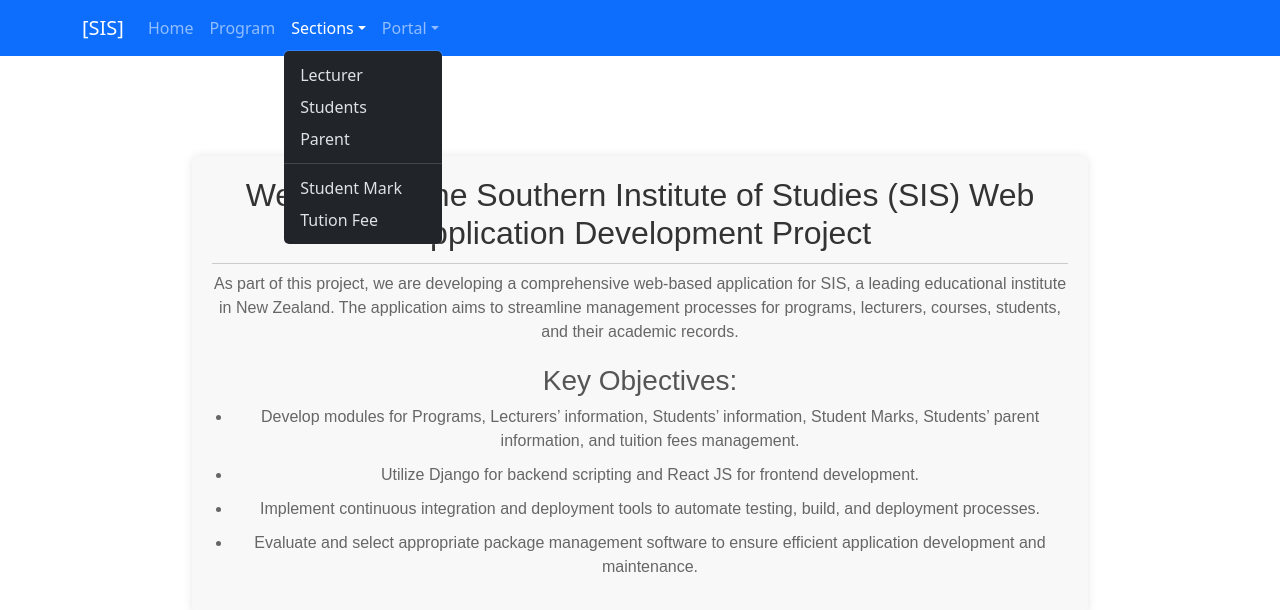
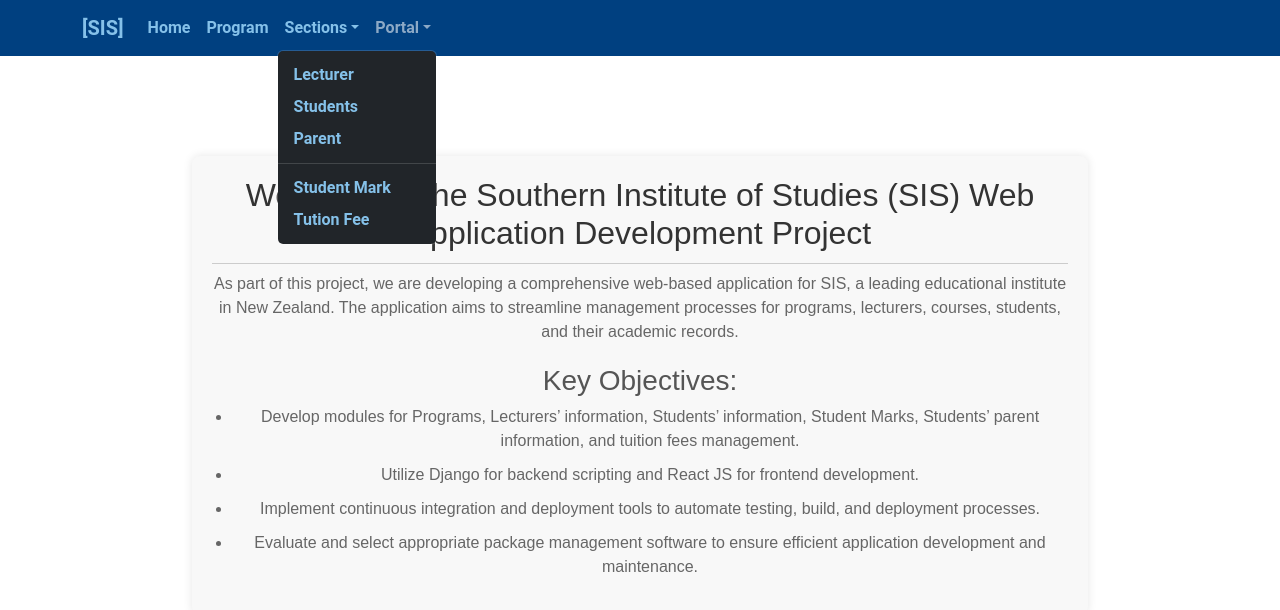
Before and after one commit to marktmng/sis_frontend, a React (Create React App) app: page / in a window 1280 px wide. Both pictures are taken after a click on the button "Sections". Shown: the top 610 px of the page. Built offline with nearby package versions, Linux system fonts and the light colour scheme.

Commit message:
Enhancing the topbar font done

```diff
--- a/src/Style.css
+++ b/src/Style.css
@@ -42,3 +42,17 @@
     margin-top: 10px;
     color: rgb(27, 209, 6);
   }
+
+.navbar-brand, .nav-link, .nav-dropdown-item {
+  font-family: 'Roboto', sans-serif; /* You can change the font family as needed */
+  font-weight: bold;
+  color: #ffffff; /* White color for text */
+}
+
+.navbar-brand:hover, .nav-link:hover, .nav-dropdown-item:hover {
+  color: #ffcc00; /* Highlight color for hover effect */
+}
+
+.navbar {
+  background-color: #004080 !important; /* Dark blue background */
+}
--- a/src/components/Home.jsx
+++ b/src/components/Home.jsx
@@ -1,7 +1,4 @@
 import React from "react";
-import Container from 'react-bootstrap/Container';
-import Nav from 'react-bootstrap/Nav';
-import Navbar from 'react-bootstrap/Navbar';
 
 function Home(props) {
   // Define styles
--- a/src/components/Topbar.jsx
+++ b/src/components/Topbar.jsx
@@ -4,30 +4,60 @@ import Nav from 'react-bootstrap/Nav';
 import Navbar from 'react-bootstrap/Navbar';
 import NavDropdown from 'react-bootstrap/NavDropdown';
 
+const styles = {
+  navbar: {
+    backgroundColor: '#85C1E9',
+  },
+  navBrand: {
+    fontFamily: 'Roboto, sans-serif',
+    fontWeight: 'bold',
+    color: '#85C1E9 ',
+  },
+  navBrandHover: {
+    color: '#ffcc00',
+  },
+  navLink: {
+    fontFamily: 'Roboto, sans-serif',
+    fontWeight: 'bold',
+    color: '#85C1E9 ',
+  },
+  navLinkHover: {
+    color: '#ffcc00',
+  },
+  navDropdownItem: {
+    fontFamily: 'Roboto, sans-serif',
+    fontWeight: 'bold',
+    color: '#85C1E9 ',
+  },
+  navDropdownItemHover: {
+    color: '#ffcc00',
+  }
+};
+
 function Topbar(props) {
   return (
     <>
-      <Navbar bg="primary" data-bs-theme="dark">
+      <Navbar style={styles.navbar} data-bs-theme="dark">
         <Container>
-          <Navbar.Brand href="/">[SIS]</Navbar.Brand>
+          <Navbar.Brand href="/" style={styles.navBrand} onMouseEnter={e => e.target.style.color = styles.navBrandHover.color} onMouseLeave={e => e.target.style.color = styles.navBrand.color}>[SIS]</Navbar.Brand>
           <Nav className="me-auto">
-            <Nav.Link href="/">Home</Nav.Link>
-            <Nav.Link href="/program">Program</Nav.Link>
+            <Nav.Link href="/" style={styles.navLink} onMouseEnter={e => e.target.style.color = styles.navLinkHover.color} onMouseLeave={e => e.target.style.color = styles.navLink.color}>Home</Nav.Link>
+            <Nav.Link href="/program" style={styles.navLink} onMouseEnter={e => e.target.style.color = styles.navLinkHover.color} onMouseLeave={e => e.target.style.color = styles.navLink.color}>Program</Nav.Link>
             {/* Dropdown */}
-            <NavDropdown title="Sections" id="basic-nav-dropdown">
-              <NavDropdown.Item href="/lecturer">Lecturer</NavDropdown.Item>
-              <NavDropdown.Item href="/students">Students</NavDropdown.Item>
-              <NavDropdown.Item href="/parents">Parent</NavDropdown.Item>
+            <NavDropdown title="Sections" id="basic-nav-dropdown" style={styles.navBrand} onMouseEnter={e => e.target.style.color = styles.navBrandHover.color} onMouseLeave={e => e.target.style.color = styles.navBrand.color}>
+              <NavDropdown.Item href="/lecturer" style={styles.navDropdownItem} onMouseEnter={e => e.target.style.color = styles.navDropdownItemHover.color} onMouseLeave={e => e.target.style.color = styles.navDropdownItem.color}>Lecturer</NavDropdown.Item>
+              <NavDropdown.Item href="/students" style={styles.navDropdownItem} onMouseEnter={e => e.target.style.color = styles.navDropdownItemHover.color} onMouseLeave={e => e.target.style.color = styles.navDropdownItem.color}>Students</NavDropdown.Item>
+              <NavDropdown.Item href="/parents" style={styles.navDropdownItem} onMouseEnter={e => e.target.style.color = styles.navDropdownItemHover.color} onMouseLeave={e => e.target.style.color = styles.navDropdownItem.color}>Parent</NavDropdown.Item>
               <NavDropdown.Divider /> {/* Divider */}
-              <NavDropdown.Item href="/studentmark">
+              <NavDropdown.Item href="/studentmark" style={styles.navDropdownItem} onMouseEnter={e => e.target.style.color = styles.navDropdownItemHover.color} onMouseLeave={e => e.target.style.color = styles.navDropdownItem.color}>
                 Student Mark
               </NavDropdown.Item>
-              <NavDropdown.Item href="/tutionfee">Tution Fee</NavDropdown.Item>
+              <NavDropdown.Item href="/tutionfee" style={styles.navDropdownItem} onMouseEnter={e => e.target.style.color = styles.navDropdownItemHover.color} onMouseLeave={e => e.target.style.color = styles.navDropdownItem.color}>Tution Fee</NavDropdown.Item>
             </NavDropdown>
             {/* Dropdown */}
-            <NavDropdown title="Portal" id="basic-nav-dropdown">
-              <NavDropdown.Item href="/login">Login</NavDropdown.Item>
-              <NavDropdown.Item href="/registration">Register</NavDropdown.Item>
+            <NavDropdown title="Portal" id="basic-nav-dropdown" style={styles.navBrand} onMouseEnter={e => e.target.style.color = styles.navBrandHover.color} onMouseLeave={e => e.target.style.color = styles.navBrand.color}>
+              <NavDropdown.Item href="/login" style={styles.navDropdownItem} onMouseEnter={e => e.target.style.color = styles.navDropdownItemHover.color} onMouseLeave={e => e.target.style.color = styles.navDropdownItem.color}>Login</NavDropdown.Item>
+              <NavDropdown.Item href="/registration" style={styles.navDropdownItem} onMouseEnter={e => e.target.style.color = styles.navDropdownItemHover.color} onMouseLeave={e => e.target.style.color = styles.navDropdownItem.color}>Register</NavDropdown.Item>
             </NavDropdown>
           </Nav>
         </Container>
```
